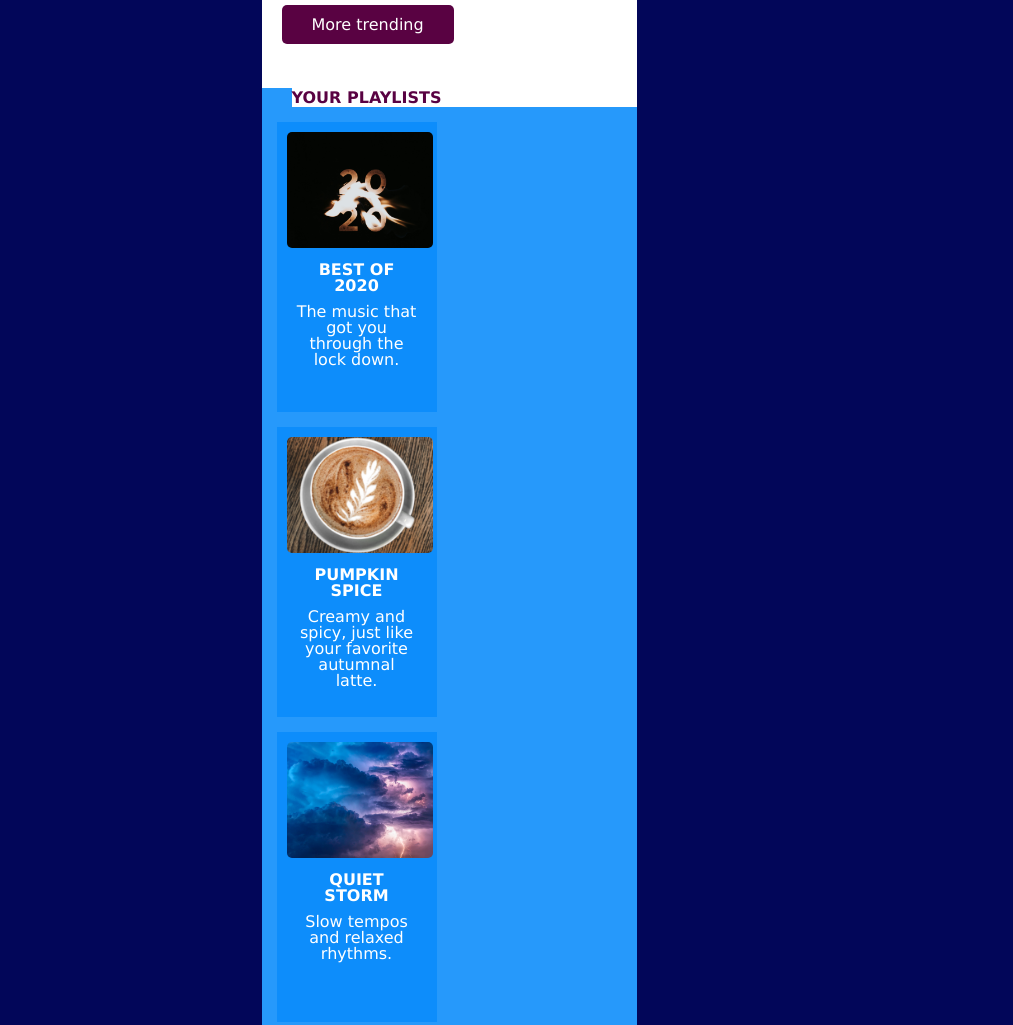
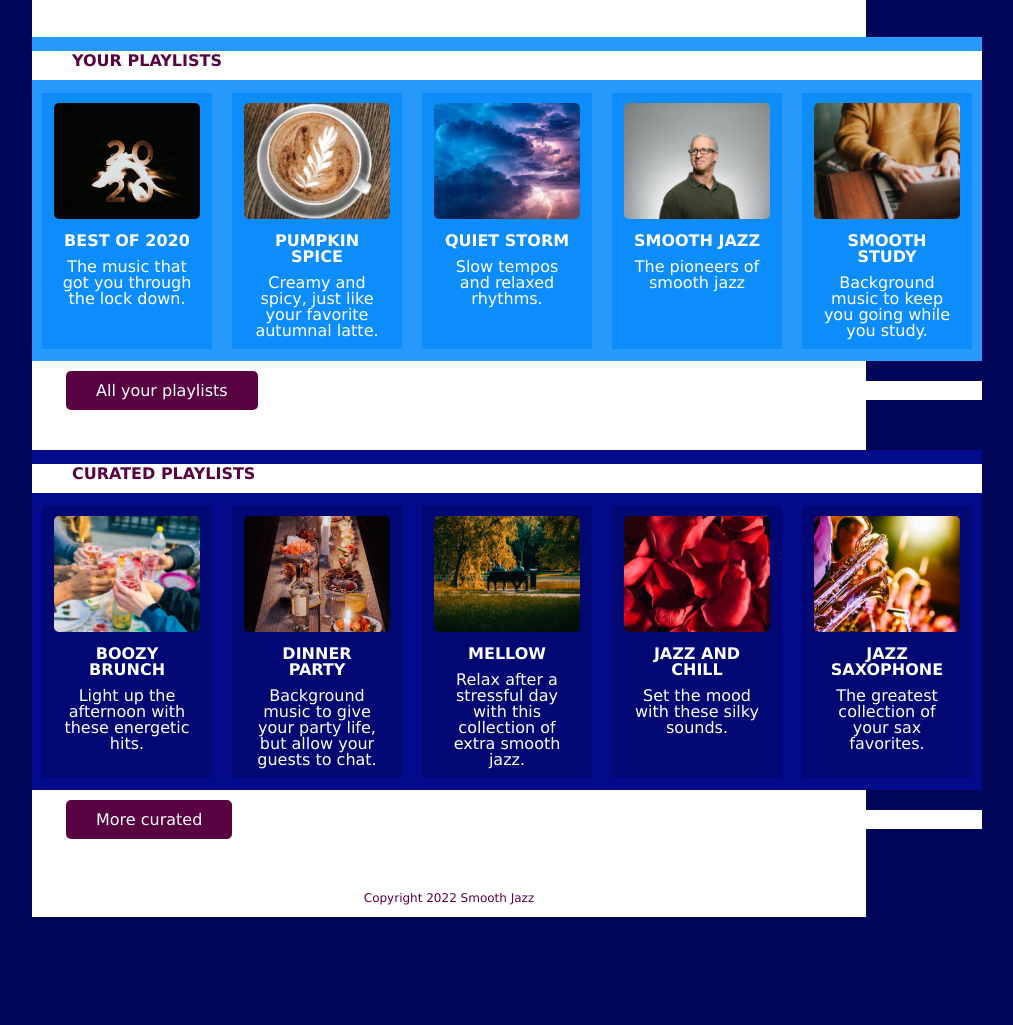
Before and after one commit to akwrigh7/streamingmedia, a plain HTML site: page index.html in a window 1280 px wide. Shown: the part 633-1658 px from the top of the page, without its empty margins (191-1204 px from the left). After the commit the page ends 1550 px from the top, so only its background shows below. Drawn offline with Linux system fonts and the light colour scheme.

Commit message:
complete small

```diff
--- a/index.html
+++ b/index.html
@@ -20,16 +20,16 @@
         <label for="dropdown"><span></span></label>
         <ul>
             <li id="MuzMak"><a href="#">MuzakMaker</a></li>
-            <li><a href="#">Trending Songs</a></li>
-            <li><a href="#">Your playlists</a></li>
-            <li><a href="#">Curated Playlists</a></li>
-            <li><a href="#"><img src="images/duke-silver.png" alt="guy in hat"></a></li>
+            <li class="menu"><a href="#">Trending Songs</a></li>
+            <li class="menu"><a href="#">Your playlists</a></li>
+            <li class="menu"><a href="#">Curated Playlists</a></li>
+            <li class="menu"><a href="#"><img src="images/duke-silver.png" alt="guy in hat"></a></li>
         </ul>
     </nav>
 
     <main>
+        <h2 class="heads">Trending Songs</h2>
         <section id="trending">
-            <h2 class="heads">Trending Songs</h2>
             <div id="scroll">
             <section>
                 <div>
@@ -101,14 +101,13 @@
                     </audio>
             </section>
             </div>
+            <p class="more_p"><a href="#" class="more" id="more_tren">More trending</a></p>
+        </section>
 
-            <a href="#" class="more">More trending</a>
-
-        </section>
 
         <section id="your_playlists">
             <h2 class="heads">Your Playlists</h2>
-            <div>
+            <div id="scroll_your">
             <section>
                 <img src="images/best-of-2020-cover.png" alt="2020 flame">
                 <h3>Best of 2020</h3>
@@ -138,17 +137,13 @@
                 <h3>Smooth Study</h3>
                 <p>Background music to keep you going while you study.</p>
             </section>
-
             </div>
-
-            <p class="more_p"><a href="#" class="more">All your playlists</a></p>
-
         </section>
-
+        <p class="more_p"><a href="#" class="more">All your playlists</a></p>
 
         <section id="curated_playlists">
             <h2 class="heads">Curated Playlists</h2>
-            <div>
+            <div id="scroll_curated">
             <section>
                 <img src="images/boozy-brunch-cover.png" alt="drinks">
                 <h3>Boozy Brunch</h3>
@@ -179,10 +174,8 @@
                 <p>The greatest collection of your sax favorites.</p>
             </section>
             </div>
-
-            <p class="more_p"><a href="#" class="more">More curated</a></p>
-
         </section>
+        <p class="more_p"><a href="#" class="more">More curated</a></p>
     </main>
     <footer>
         <p>Copyright 2022 Smooth Jazz</p>
--- a/style.css
+++ b/style.css
@@ -47,7 +47,8 @@ h1, h2, h3 {
 nav {
     background-color: #030A8C;
     grid-area: nav;
-    height: 60px
+    height: 60px;
+    position: relative;
 }
 
 nav h2 {
@@ -60,75 +61,60 @@ nav ul, nav a {
     text-decoration: none;
 }
 
-.songs {
-    position: relative;
-
-}
-
-.artist {
-    color: white;
-}
-
 #MuzMak {
     font-variant-caps: small-caps;
     position: absolute;
     top: 10px;
-    left: 220px;
-    text-align: center;
+    margin-left: 55px;
 }
 
 #MuzMak a {
     color: white;
     font-size: 30px;
     font-weight: bold;
-
-
 }
 
 #curated_playlists section, #your_playlists section {
     text-align: center;
-
 }
 
 #curated_playlists {
     background-color: #030A8C;
+    height: 340px;
 }
 
 #curated_playlists section {
-    margin: 15px;
+    margin: 0 10px 10px 10px;
     background-color: #020873;
-    width: 140px;
-    padding: 10px;
-    height: 270px;
+    width: 150px;
+    padding: 10px 10px 0 10px
+
 
 }
 
 #your_playlists {
     background-color: #2699FB;
+    height: 324px;
 }
 
 #your_playlists h3, #your_playlists p, #curated_playlists h3, #curated_playlists p {
     color: white;
     line-height: 1em;
-    margin: 10px
+    margin: 10px;
 
 }
 
 #your_playlists section {
-    margin: 15px;
+    margin: 0 10px 10px 10px;
     background-color: #0D8DFB;
-    width: 140px;
-    padding: 10px;
-    height: 270px;
-
-
-
+    width: 150px;
+    padding: 10px 10px 0 10px;
 
 }
 
 .heads {
-    margin-left: 30px;
     background-color: white;
+    padding: 0 0 10px 40px;
 
 }
 
@@ -164,18 +150,33 @@ nav ul, nav a {
 }
 
 #scroll div h3 {
-    bottom: 10px;
+    bottom: 15px;
+}
+
+#scroll_your {
+    display: grid;
+    grid-template-columns: repeat(5, 1fr);
+    overflow-x: auto;
+    overflow-y: hidden;
+}
+
+#scroll_curated {
+    display: grid;
+    grid-template-columns: repeat(5, 1fr);
+    overflow-x: auto;
+    overflow-y: hidden;
 }
 
 dt {
     font-style: italic;
-    padding-right: 5px;
-
 }
 
 dl {
     color: #590242;
     display: flex;
+}
+
+dd {
 
 }
 
@@ -191,16 +192,17 @@ audio {
     text-decoration: none;
     padding: 10px 30px;
     border-radius: 5px;
-    display: inline-block;
     text-align: center;
-    margin: 10px 0 30px 20px;
+    margin: 0 0 30px 34px;
+}
 
-}
 
 .more_p {
     background-color: white;
+    margin-bottom: 50px;
+    margin-top: 20px
+}
 
-}
 
 div h2 {
     color: #590242;
@@ -315,6 +317,28 @@ input:checked ~ label:not(.steps) span:before, input:checked ~ label:not(.steps)
 }
 
 @media screen and (min-width:834px) {
+    body {
+        width: 834px;
+
+    }
+
+    main {
+        display: grid;
+    }
+
+    #scroll {
+        width: 834px;
+    }
+
+    #more_tren {
+        position: relative;
+        left: 620px
+    }
+
+    #your_playlists {
+
+    }
+
     ul {
         overflow: visible;
         position: absolute;
```
